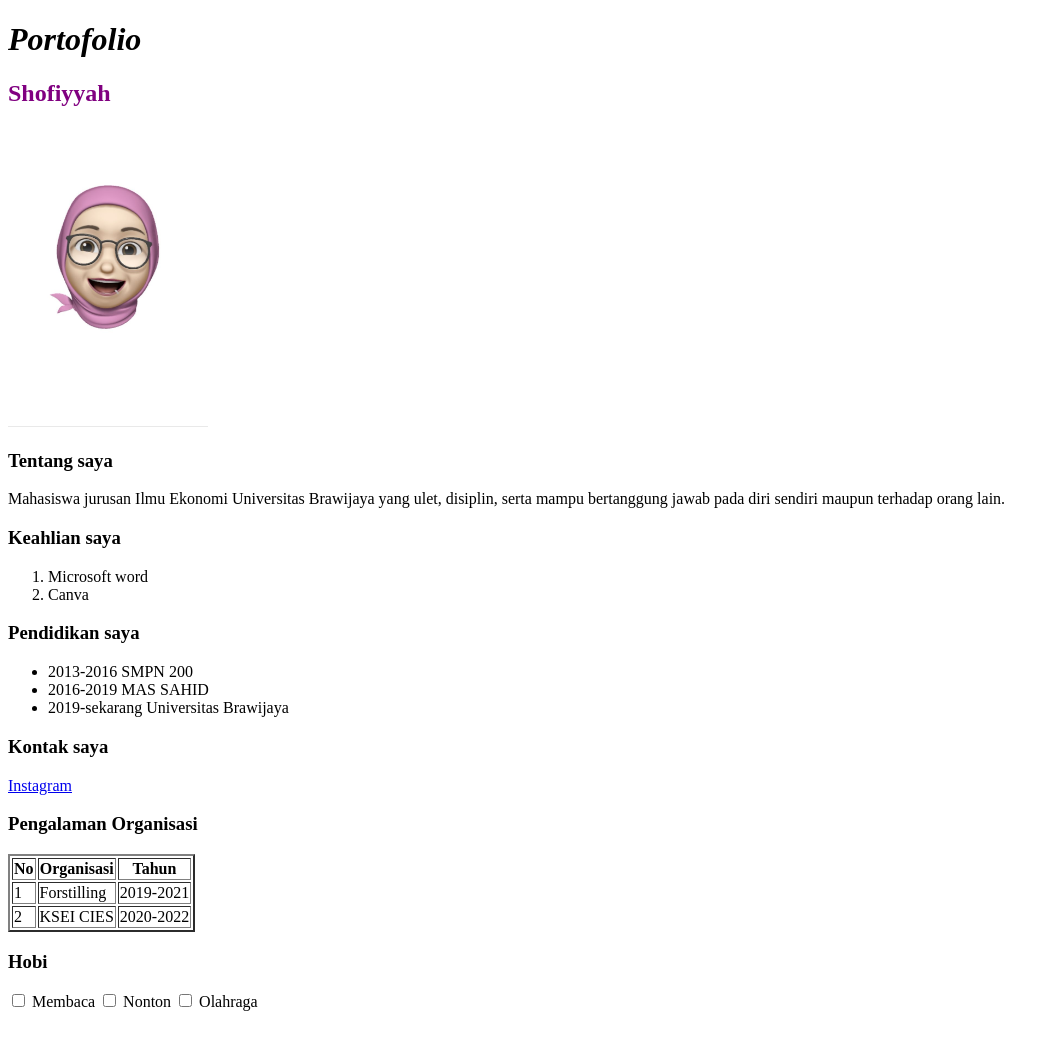
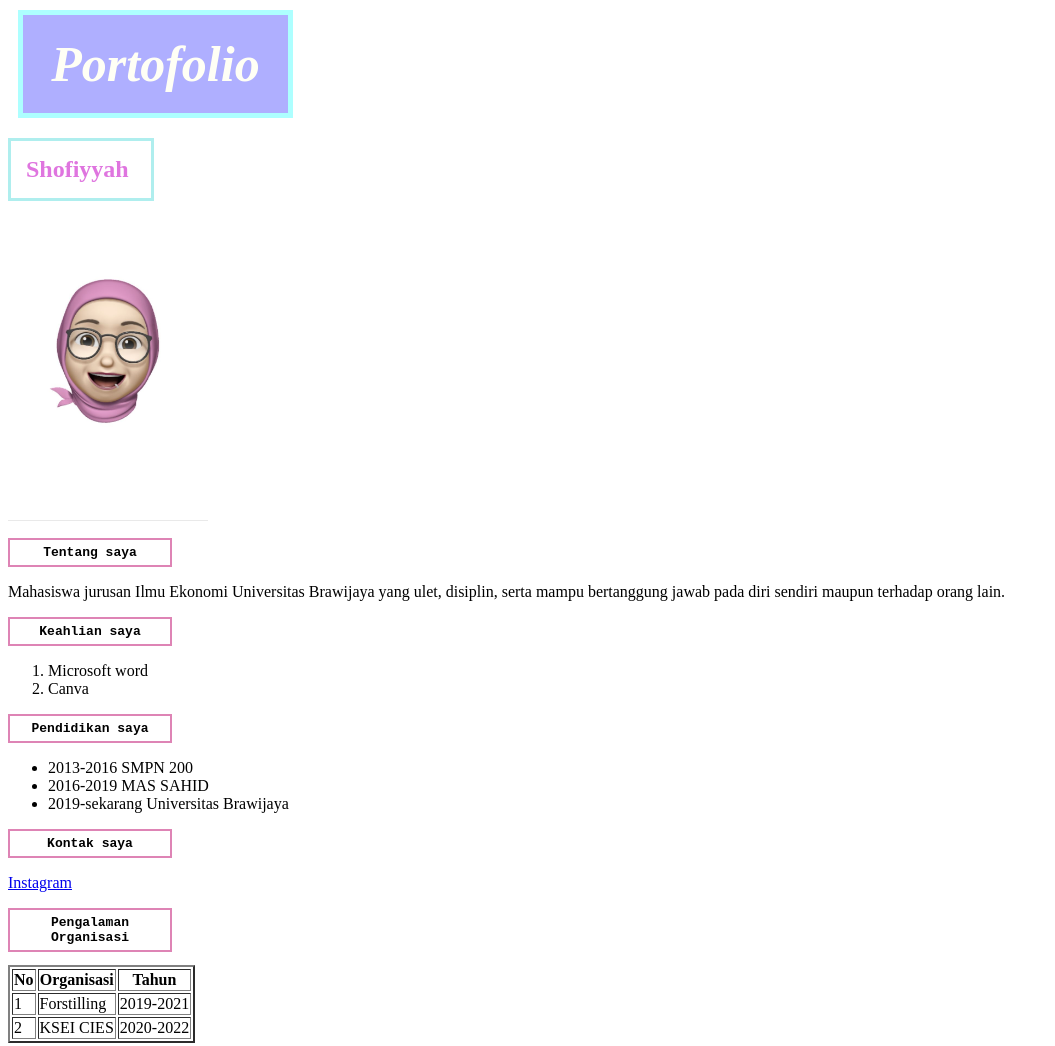
Before and after one commit to shfy12/shfy.github.io, a plain HTML site: page portofolio.html in a window 1280 px wide. Shown: the top 1046 px of the page, without its empty margins (0-1055 px from the left). Before the commit the page ends 1019 px from the top, so only its background shows below. Drawn offline with Linux system fonts and the light colour scheme.

Commit message:
style css

```diff
--- a/portofolio.html
+++ b/portofolio.html
@@ -5,29 +5,50 @@
     <meta http-equiv="X-UA-Compatible" content="IE=edge">
     <meta name="viewport" content="width=device-width, initial-scale=1.0">
     <title>Portofolio</title>
+    <style>
+        .cihuy {
+            font-size: medium;
+            font-family: monospace;
+            width: 150px;
+            padding: 5px;
+            text-align: center;
+            border: 2px solid rgb(222, 132, 181);
+        }
+        .hiw {
+            color: rgb(255, 255, 245);
+            background-color: rgb(175, 175, 255);
+            border: 5px solid rgb(173, 255, 255);
+            width: 225px;
+            padding: 20px;
+            margin: 10px;
+            font-size: 50px;
+            text-align: center;
+        }
+    </style>
+    <link rel="stylesheet" type="css" href="./style.css">
 </head>
 <body>
-    <h1 style="font-style: italic">Portofolio</h1>
-    <h2 style="color: purple;">Shofiyyah</h2>
+    <h1 style="font-style: italic" class="hiw">Portofolio</h1>
+    <h2 style="color: rgb(223, 117, 223); border: 3px solid paleturquoise; padding: 15px; width: 110px;">Shofiyyah</h2>
         <img src="muslim.jpg" width="200" height="300">
-        <h3>Tentang saya</h3>
+        <h3 class="cihuy">Tentang saya</h3>
         <p>Mahasiswa jurusan Ilmu Ekonomi Universitas Brawijaya yang
         ulet, disiplin, serta mampu bertanggung jawab pada diri sendiri
         maupun terhadap orang lain.</p>
-        <h3>Keahlian saya</h3>
+        <h3 class="cihuy">Keahlian saya</h3>
         <ol>
             <li>Microsoft word</li>
             <li>Canva</li>
         </ol>
-        <h3>Pendidikan saya</h3>
+        <h3 class="cihuy">Pendidikan saya</h3>
         <ul>
             <li>2013-2016 SMPN 200</li>
             <li>2016-2019 MAS SAHID</li>
             <li>2019-sekarang Universitas Brawijaya</li>
         </ul>
-        <h3>Kontak saya</h3>
+        <h3 class="cihuy">Kontak saya</h3>
         <p><a href="https://www.instagram.com/shofiyyah_azz/">Instagram</a></p>
-        <h3>Pengalaman Organisasi</h3>
+        <h3 class="cihuy">Pengalaman Organisasi</h3>
     <table border="2">
         <tr>
             <th>No</th>
@@ -46,7 +67,7 @@
         </tr>
     </table>
     <form>
-        <h3>Hobi</h3>
+        <h3 class="cihuy">Hobi</h3>
         <input type="checkbox" name="hobi" id="membaca">
         <label for="membaca">Membaca</label>
         <input type="checkbox" name="hobi" id="nonton">
--- /dev/null
+++ b/style.css
@@ -0,0 +1,5 @@
+.he-ex {
+    font-family: cursive;
+    font-size: medium;
+    color: aquamarine;
+}
```
